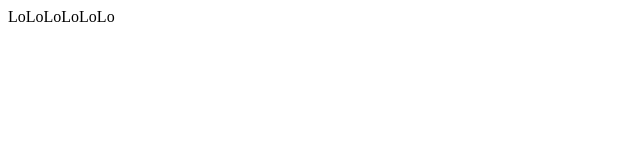
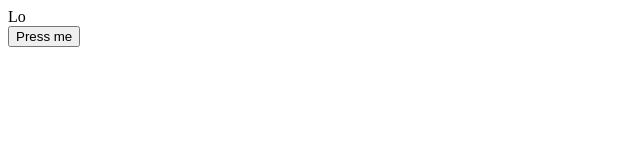
Before and after one commit to vladprosdev/TestRepo, a plain HTML site: page index.html in a window 1280 px wide. Shown: the whole page, without its empty margins (0-640 px from the left). Drawn offline with Linux system fonts and the light colour scheme.

Commit message:
i added button.

```diff
--- a/index.html
+++ b/index.html
@@ -1 +1,3 @@
-<div>LoLoLoLoLoLo</div>
+<div>Lo</div>
+
+<button>Press me</button>
```
